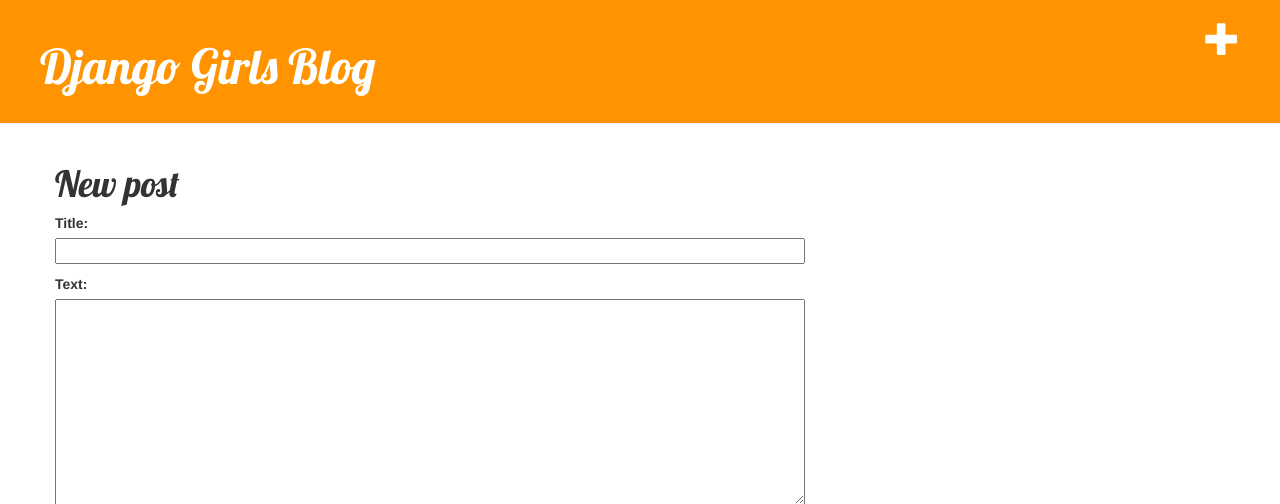
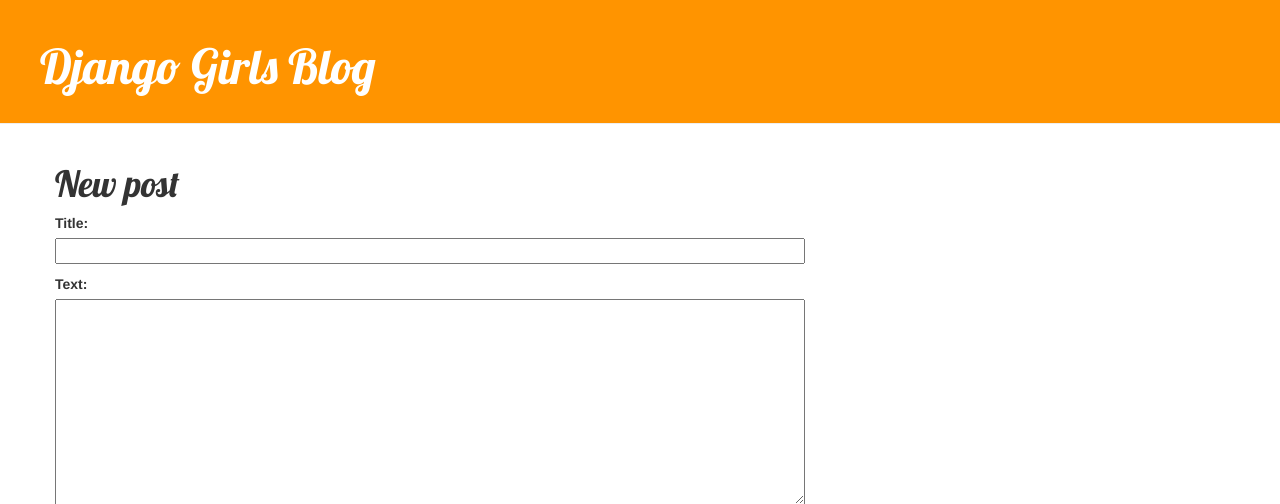
Before and after one commit to imshow/my-first-blog, a Django app: page /post/new/ in a window 1280 px wide. Shown: the top 504 px of the page. Run offline with Django 3.2, Linux system fonts and the light colour scheme; some libraries are stand-ins or nearby versions.

Commit message:
Added views to create/edit blog post inside the site 2

```diff
--- a/blog/templates/blog/base.html
+++ b/blog/templates/blog/base.html
@@ -8,11 +8,11 @@
         <link rel="stylesheet" href="{% static 'css/blog.css' %}">
     </head>
     <body>
-      {% if user.is_authenticated %}
+
+      <div class="page-header">
+        {% if user.is_authenticated %}
         <a href="{% url 'post_new' %}" class="top-menu"><span class="glyphicon glyphicon-plus"></span></a>
-      {% endif %}
-      <div class="page-header">
-        <a hred="{% url 'post_new' %}" class="top-menu"><span class="glyphicon glyphicon-plus"></span></a>
+        {% endif %}
         <h1><a href="/">Django Girls Blog</a></h1>
       </div>
       <div class="content container">
```
